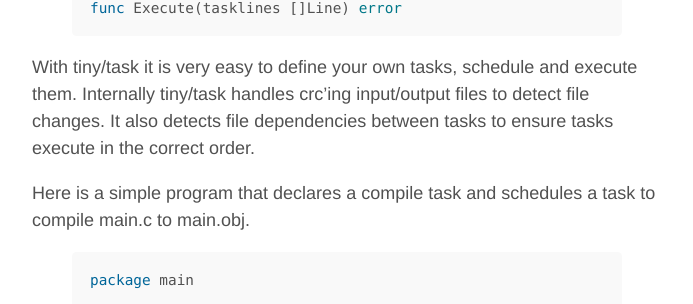
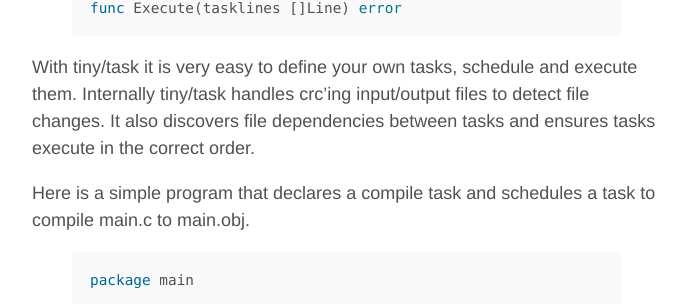
Before and after one commit to mironside/mironside.github.io-nope, a Jekyll site: the page built from _posts/2015-05-06-golang-task-package.md, in a window 1280 px wide. Shown: the part 566-870 px from the top of the page, without its empty margins (293-986 px from the left). Built offline with Jekyll 4.4.1, drawn with Linux system fonts in a browser that asks for light colours.

Commit message:
update golang post

```diff
--- a/_posts/2015-05-06-golang-task-package.md
+++ b/_posts/2015-05-06-golang-task-package.md
@@ -21,7 +21,7 @@
 {% endhighlight %}
 
 
-With tiny/task it is very easy to define your own tasks, schedule and execute them.  Internally tiny/task handles crc'ing input/output files to detect file changes.  It also detects file dependencies between tasks to ensure tasks execute in the correct order.
+With tiny/task it is very easy to define your own tasks, schedule and execute them.  Internally tiny/task handles crc'ing input/output files to detect file changes.  It also discovers file dependencies between tasks and ensures tasks execute in the correct order.
 
 Here is a simple program that declares a compile task and schedules a task to compile main.c to main.obj.
 
```
